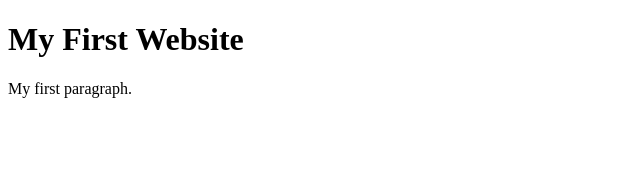
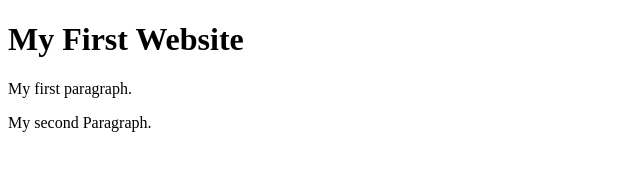
Before and after one commit to rubeshrb/codersrank--practice, a website: page index.html in a window 1280 px wide. Shown: the whole page, without its empty margins (0-640 px from the left). Drawn offline with Linux system fonts and the light colour scheme.

Commit message:
i just added one line

```diff
--- a/index.html
+++ b/index.html
@@ -8,5 +8,7 @@
     <h1>My First Website</h1>
     <p>My first paragraph.</p>
 
+    <p> My second Paragraph.</p>
+
   </body>
 </html>
```
